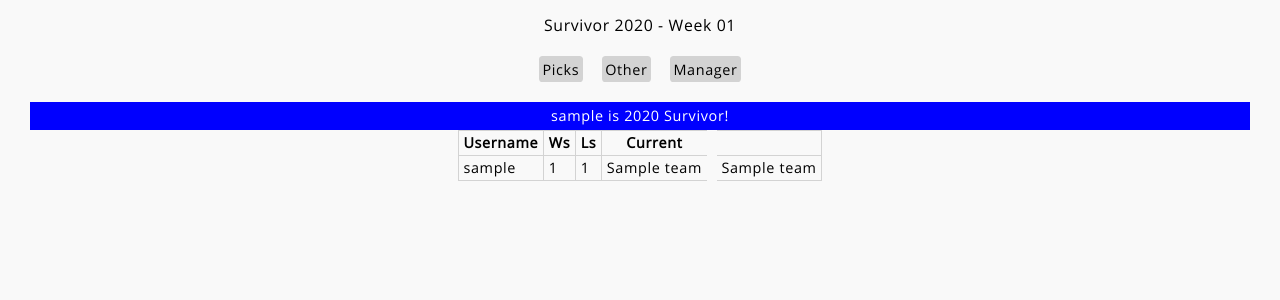
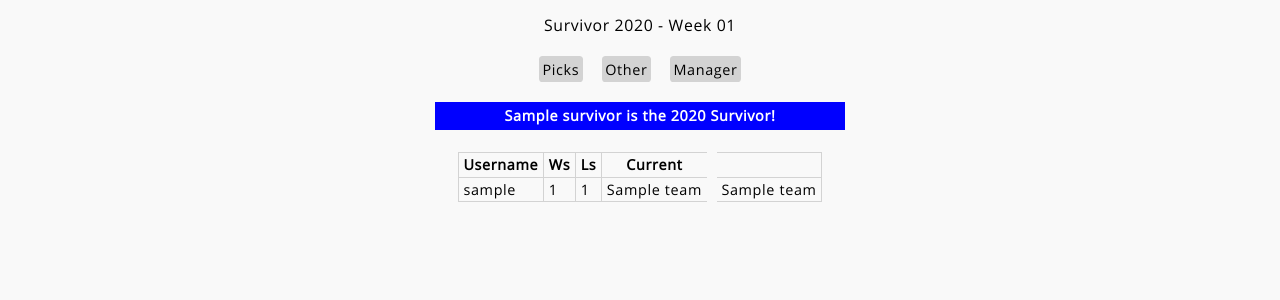
Before and after one commit to dansahagian/fbsurvivor2, a Django app: template templates/player.html in a window 1280 px wide. Shown: the top 300 px of the page. Run offline with Django 3.2, Linux system fonts and the light colour scheme; tables that the repository leaves empty hold one stand-in row (values such as "Sample post"); the template is opened without the code that fills it: values that come from a table or form of the project are taken from there, most other values are stand-ins (such as "Sample title", 1, 10 or a date in 2020); parts of the project's set-up code (start-up, migrations or seed data) failed here and were passed over.

Commit message:
Move the survivor banner and add notes to payouts page

```diff
--- a/fbsurvivor/core/models/player.py
+++ b/fbsurvivor/core/models/player.py
@@ -15,6 +15,7 @@ class Player(models.Model):
     is_admin = models.BooleanField(default=False)
     has_email_reminders = models.BooleanField(default=True)
     has_phone_reminders = models.BooleanField(default=False)
+    notes = models.TextField(null=True, blank=True)
 
     def __str__(self):
         return f"{self.username}"
@@ -107,7 +108,7 @@ class PayoutQuerySet(models.QuerySet):
             self.values("player")
             .annotate(total=Sum("amount"))
             .order_by("-total")
-            .values("player__username", "total")
+            .values("player__username", "total", "player__notes")
         )
 
 
--- a/static/css/main.css
+++ b/static/css/main.css
@@ -131,4 +131,6 @@ li {
     border: .25em;
     background: blue;
     color: white;
+    max-width: 33%;
+    font-weight: bold;
 }
--- a/templates/other.html
+++ b/templates/other.html
@@ -21,11 +21,17 @@
         <tr>
             <th>Player</th>
             <th>Total</th>
+            <th>Notes</th>
         </tr>
         {% for payout in payouts %}
             <tr>
                 <td>{{ payout.player__username }}</td>
                 <td style="text-align: right;">{{ payout.total }}</td>
+                {% if payout.player__notes %}
+                    <td>{{ payout.player__notes }}</td>
+                {% else %}
+                    <td></td>
+                {% endif %}
             </tr>
         {% endfor %}
 {%  endblock %}
--- a/templates/player.html
+++ b/templates/player.html
@@ -23,8 +23,9 @@
         {% endif %}
         {% if player_status %}
             <br><br>
-            {% if username %}
-                <div class="info">{{ username }} is {{ season.year }} Survivor!</div>
+            {% if survivor %}
+                <div class="info">{{ survivor }} is the {{ season.year }} Survivor!</div>
+                <br>
             {% endif %}
             <table>
                 <tr>
```
Also changed, not shown: fbsurvivor/core/views/player.py (+6 -3 lines).
